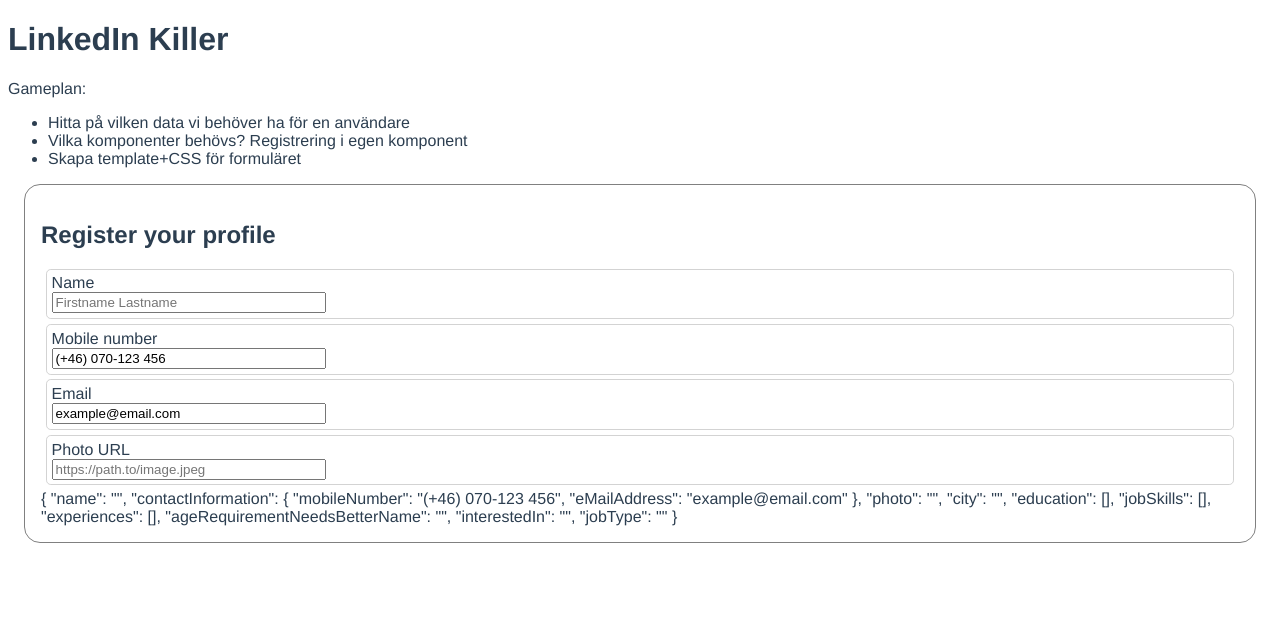
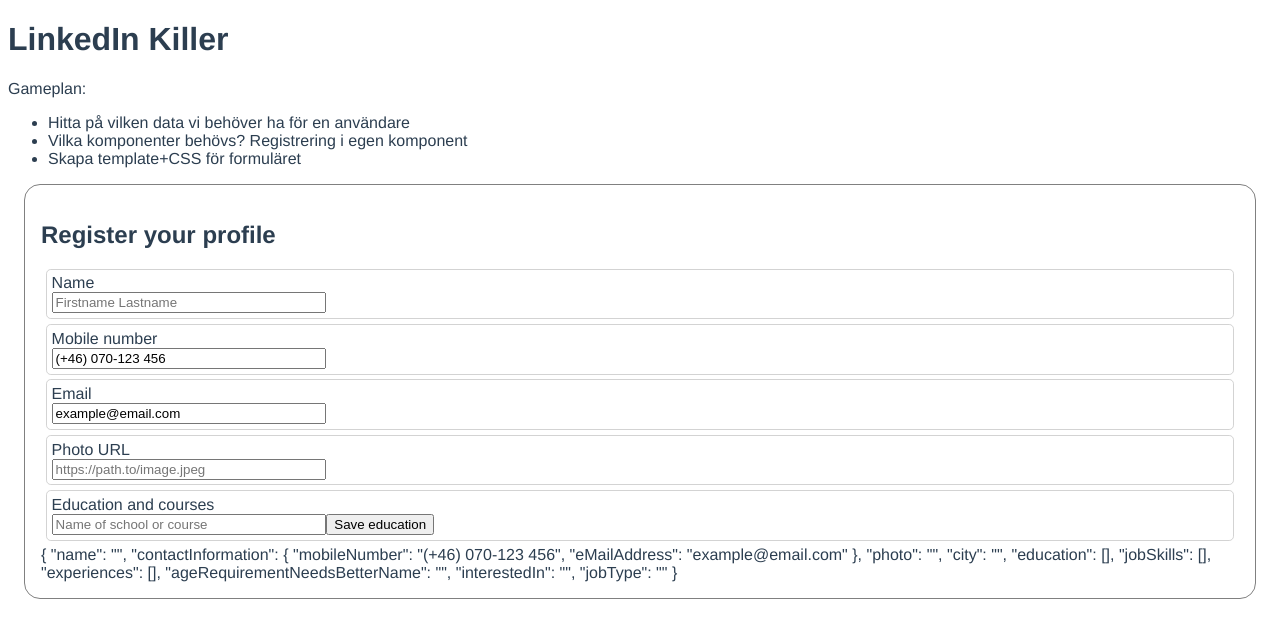
Before and after one commit to FEU19/13-vue-form, a Vue app: page / in a window 1280 px wide. Shown: the top 638 px of the page. Built offline with nearby package versions, Linux system fonts and the light colour scheme.

Commit message:
Started with list validation

```diff
--- a/src/components/RegisterProfile.vue
+++ b/src/components/RegisterProfile.vue
@@ -33,6 +33,18 @@
 		<span v-if="photoIsTouched && !photoIsValid" class="error"> {{ photoErrorMessage }}</span>
 	</div>
 
+	<div class="form-group">
+		<label>Education and courses</label>
+		<input type="text" placeholder="Name of school or course"
+			v-model="inputEducation" />
+		<button @click="profile.education.push(inputEducation)">Save education</button>
+		<div class="list">
+			<div v-for="edu in profile.education" :key="edu">
+				{{ edu }}
+			</div>
+		</div>
+	</div>
+
 	{{ profile }}
 </div>
 </template>
@@ -55,6 +67,7 @@
 			interestedIn: '',  // valfri
 			jobType: ''  // heltid, deltid eller timmar
 		},
+		inputEducation: '',  // det som användaren skriver i input-fältet
 		nameIsTouched: false,
 		mobileIsTouched: false,
 		emailIsTouched: false,
@@ -108,6 +121,7 @@
 		photoClass() {
 			if( !this.photoIsTouched ) return '';
 			return this.photoIsValid ? 'valid' : 'invalid';
+			// if( this.photoIsValid ) return 'valid'; else return 'invalid';
 		},
 		photoErrorMessage() {
 			return 'Please enter a valid URL'
```
